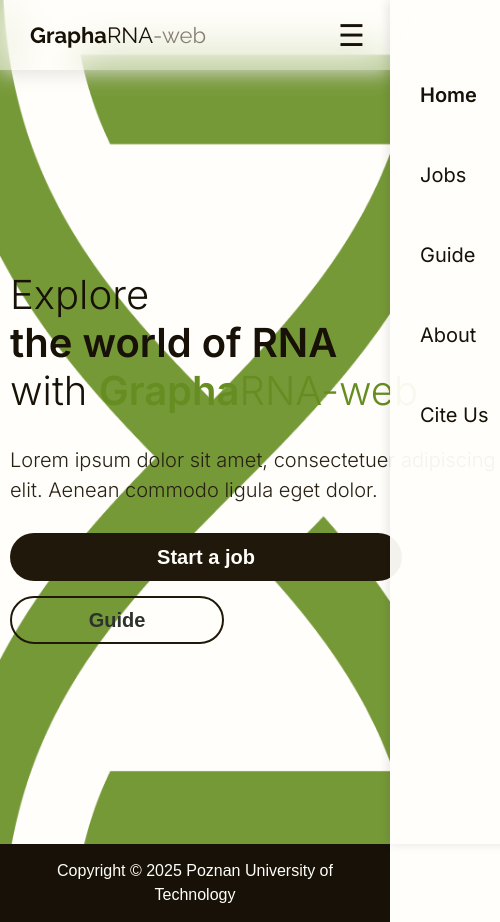
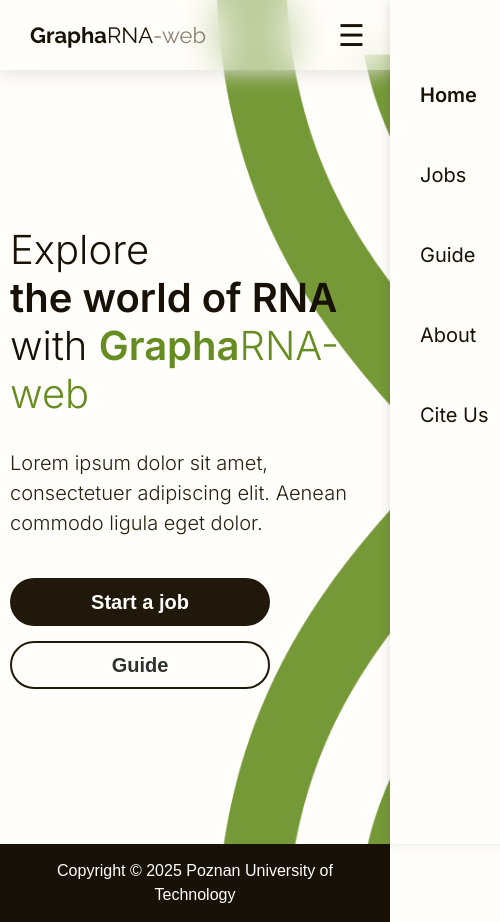
Before and after one commit to GraphaRNA-web/GraphaRNA-web, a Next.js app in the folder frontend/: page / in a window 390 px wide. Shown: the whole page, 500 px wide, since content can reach past the window. Built offline with nearby package versions, Linux system fonts and the light colour scheme; no server answers; a web font is replaced by a local one.

Commit message:
Wersja mobilna dla home page

```diff
--- a/frontend/app/page.tsx
+++ b/frontend/app/page.tsx
@@ -1,14 +1,25 @@
 'use client';
 
-import React from 'react';
+import React, { useState, useEffect } from 'react';
 import './styles/home.css';
 import Button from './components/Button';
-import Link from 'next/link'
+import Link from 'next/link';
 
 export default function Home() {
+  const [windowWidth, setWindowWidth] = useState(0);
+
+  useEffect(() => {
+    const handleResize = () => setWindowWidth(window.innerWidth);
+    handleResize();
+    window.addEventListener('resize', handleResize);
+    return () => window.removeEventListener('resize', handleResize);
+  }, []);
+
+  const isSmall = windowWidth <= 500;
+
   return (
     <div className="home-background">
-      <div className='home-container'>
+      <div className="home-container">
         <div className="home-header">
           <div className="home-intro-text">
             <span className="intro-explore" style={{ display: 'block' }}>Explore</span>
@@ -23,15 +34,16 @@ export default function Home() {
             <p>Lorem ipsum dolor sit amet, consectetuer adipiscing elit. Aenean commodo ligula eget dolor.</p>
           </div>
         </div>
-        <div className='home-buttons'>
+
+        <div className="home-buttons" style={isSmall ? { flexDirection: 'column', gap: '15px' } : {}}>
           <Link href="/submitJob">
             <Button
               id="home-start-button"
               color="primary"
               variant="filled"
               label="Start a job"
-                fontSize='20px'
-                width="392px"
+              fontSize="20px"
+              width={isSmall ? '260px' : '392px'}
               height="48px"
               disabled={false}
             />
@@ -42,8 +54,8 @@ export default function Home() {
               color="primary"
               variant="outlined"
               label="Guide"
-                fontSize='20px'
-                width="214px"
+              fontSize="20px"
+              width={isSmall ? '260px' : '214px'}
               height="48px"
               disabled={false}
             />
--- a/frontend/app/styles/home.css
+++ b/frontend/app/styles/home.css
@@ -93,3 +93,36 @@
     width: 490px;
   }
 }
+
+@media (max-width: 1200px){
+  .home-background{
+    background-position: calc(100% + (1200px - 100vw) * 0.35) center;
+  }
+}
+
+@media (max-width: 510px){
+  .home-description-text{
+    height: auto;
+    width: 100%;
+  }
+
+  .home-container{
+    width: 100%;
+    padding-right: 10px;
+    height: auto;
+  }
+
+  .home-header{
+    width: 100%;
+    height: auto;
+  }
+
+  .home-intro-text{
+    height: auto;
+  }
+
+  .home-buttons{
+    height: auto;
+    width: 100%;
+  }
+}
```
Lines whose indentation alone changed are shown as unchanged.
